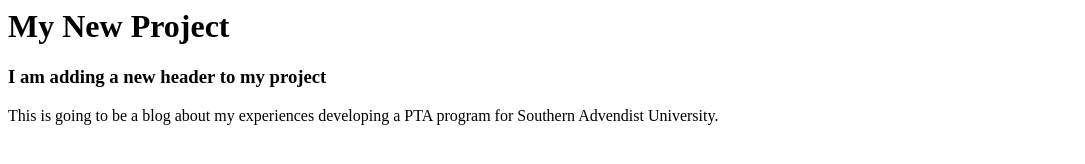
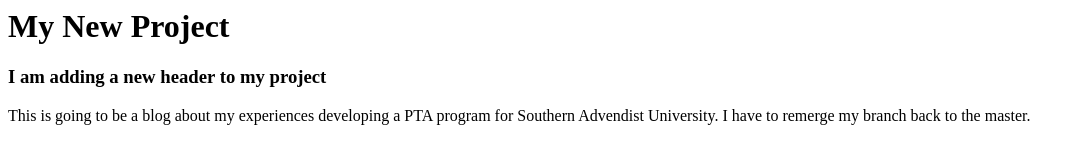
Before and after one commit to cbs301/git-for-noobs, a plain HTML site: page index.html in a window 1280 px wide. Shown: the whole page, without its empty margins (0-1085 px from the left). Drawn offline with Linux system fonts and the light colour scheme.

Commit message:
remerge to master

```diff
--- a/index.html
+++ b/index.html
@@ -6,7 +6,7 @@
 <h3>I am adding a new header to my project</h3>
 
 <p>This is going to be a blog about my experiences developing a PTA program for
-  Southern Advendist University.</p>
+  Southern Advendist University. I have to remerge my branch back to the master.</p>
 
 </body>
 
```
